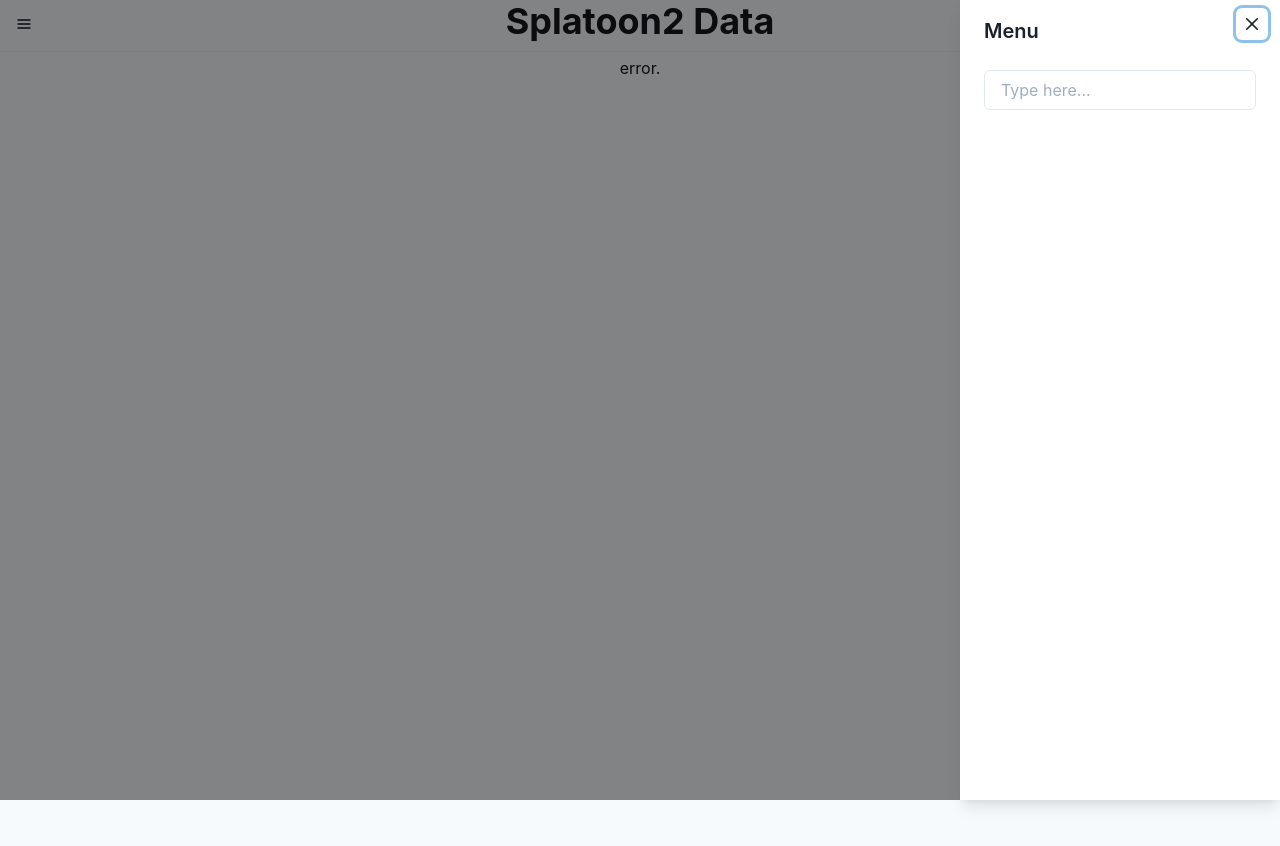
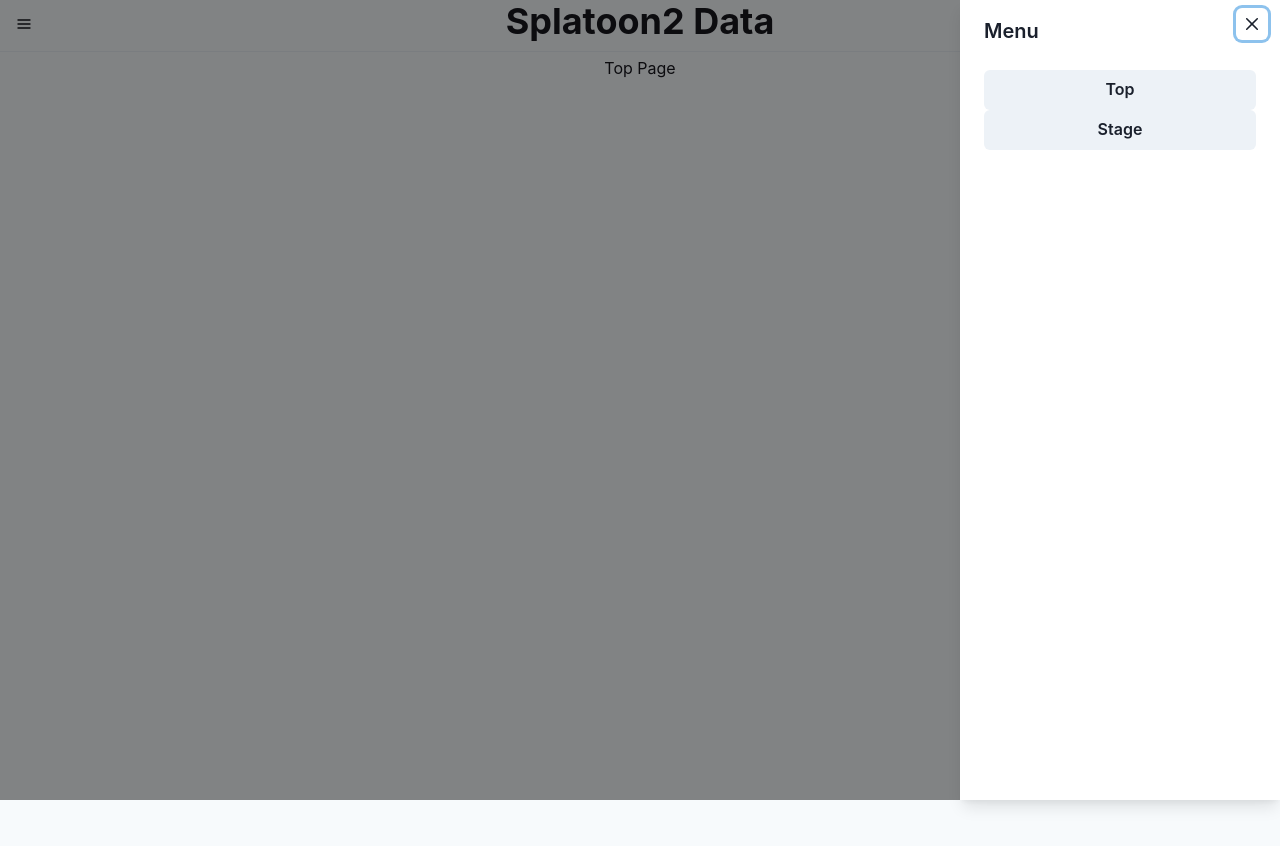
Before and after one commit to tkit/next-chakraui, a Next.js app: page / in a window 1280 px wide. Both pictures are taken after a click on the icon 24 px from the left and 24 px from the top of the page. Shown: the top 846 px of the page. Built offline with nearby package versions, Linux system fonts and the light colour scheme; no server answers.

Commit message:
separate stage page from top

```diff
--- a/src/components/DrawerMenu.tsx
+++ b/src/components/DrawerMenu.tsx
@@ -6,10 +6,11 @@
   DrawerContent,
   DrawerHeader,
   DrawerOverlay,
-  Input,
+  Flex,
   useDisclosure,
 } from '@chakra-ui/react'
 import React from 'react'
+import { MenuLink } from './MenuLink'
 
 export const DrawerMenu = (): JSX.Element => {
   const { isOpen, onOpen, onClose } = useDisclosure()
@@ -39,7 +40,10 @@
           <DrawerHeader>Menu</DrawerHeader>
 
           <DrawerBody>
-            <Input placeholder="Type here..." />
+            <Flex direction="column">
+              <MenuLink href="/" name="Top" />
+              <MenuLink href="/stage" name="Stage" />
+            </Flex>
           </DrawerBody>
         </DrawerContent>
       </Drawer>
--- /dev/null
+++ b/src/components/MenuLink.tsx
@@ -0,0 +1,15 @@
+import { Button } from '@chakra-ui/react'
+import NextLink from 'next/link'
+
+export const MenuLink = (props: {
+  href: string
+  name: string
+}): JSX.Element => {
+  const { href, name } = props
+
+  return (
+    <NextLink href={href} passHref>
+      <Button w="full">{name}</Button>
+    </NextLink>
+  )
+}
--- a/src/pages/index.tsx
+++ b/src/pages/index.tsx
@@ -1,17 +1,13 @@
-import { Flex } from '@chakra-ui/react'
+import { Box, Flex } from '@chakra-ui/react'
 import { Container } from '../components/Container'
-import { SearchInputStageProvider } from '../components/providers/SearchInputStageContext'
-import { Stages } from '../components/Stages'
 
 const Index = () => {
   return (
-    <SearchInputStageProvider>
-      <Flex direction="column">
-        <Container height="100vh" width="100vw">
-          <Stages />
-        </Container>
-      </Flex>
-    </SearchInputStageProvider>
+    <Flex direction="column">
+      <Container height="100vh" width="100vw">
+        <Box>Top Page</Box>
+      </Container>
+    </Flex>
   )
 }
 
```
Also changed, not shown: src/pages/stage.tsx (added, +15 -0 lines).
